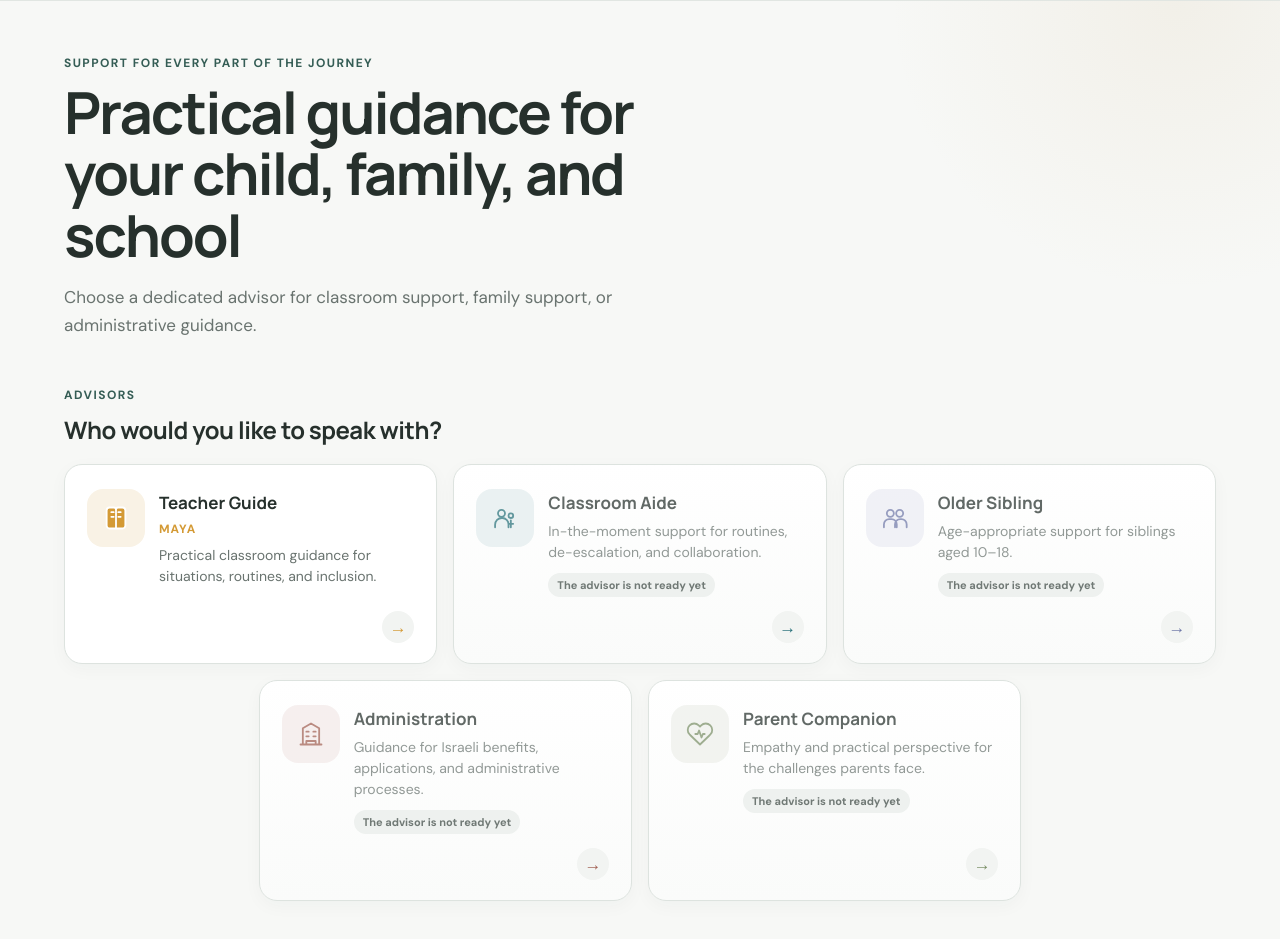
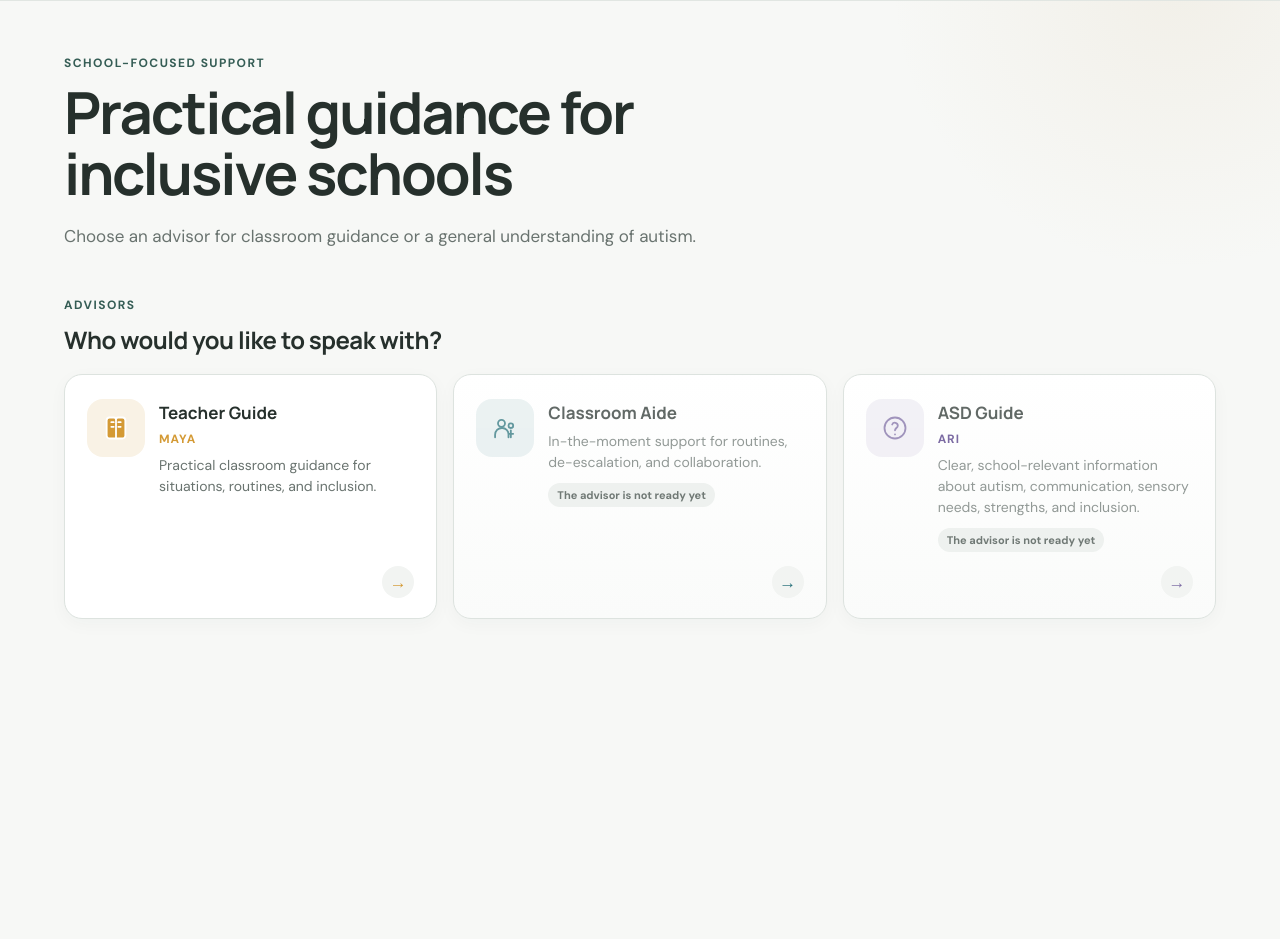
Before and after one commit to itaybraun/inclusion, a plain HTML site: page index.html in a window 1280 px wide. Shown: the part 81-1020 px from the top of the page. After the commit the page ends 800 px from the top, so only its background shows below. Drawn offline with Linux system fonts and the light colour scheme.

Commit message:
Focus product on school advisors
Co-authored-by: Copilot <223556219+Copilot@users.noreply.github.com>

```diff
--- a/index.html
+++ b/index.html
@@ -52,9 +52,9 @@
     <main>
       <section class="advisors-view view active" id="advisors-view">
         <div class="intro">
-          <p class="eyebrow" data-i18n="homeEyebrow">Support for every part of the journey</p>
-          <h1 data-i18n="homeTitle">Practical guidance for your child, family, and school</h1>
-          <p class="intro-copy" data-i18n="homeCopy">Choose a dedicated advisor for classroom support, family support, or administrative guidance.</p>
+          <p class="eyebrow" data-i18n="homeEyebrow">School-focused support</p>
+          <h1 data-i18n="homeTitle">Practical guidance for inclusive schools</h1>
+          <p class="intro-copy" data-i18n="homeCopy">Choose an advisor for classroom guidance or a general understanding of autism.</p>
         </div>
 
         <div class="section-heading">
@@ -64,7 +64,7 @@
           </div>
           <div class="active-advisor" aria-live="polite" hidden>
             <span class="active-dot"></span>
-            <span>Selected: <strong id="active-advisor-name"></strong></span>
+            <span><span data-i18n="selectedLabel">Selected:</span> <strong id="active-advisor-name"></strong></span>
           </div>
         </div>
 
@@ -95,40 +95,15 @@
             <span class="card-arrow" aria-hidden="true">→</span>
           </button>
 
-          <button class="advisor-card sibling not-ready" type="button" data-advisor="Older Sibling" data-friendly-name="Noa" data-status="not-ready" data-description="Age-appropriate support for siblings aged 10–18." aria-label="Older Sibling, not ready yet">
+          <button class="advisor-card general not-ready" type="button" data-advisor="ASD Guide" data-friendly-name="Ari" data-status="not-ready" data-description="Clear, school-relevant information about autism, communication, sensory needs, strengths, and inclusion." aria-label="ASD Guide, not ready yet">
             <span class="card-accent"></span>
             <span class="advisor-icon" aria-hidden="true">
-              <svg viewBox="0 0 24 24"><circle cx="8" cy="8" r="3"/><circle cx="16" cy="8" r="3"/><path d="M2.5 20v-2.5A4.5 4.5 0 0 1 7 13h2a4.5 4.5 0 0 1 4.5 4.5V20M12 20v-2.5A4.5 4.5 0 0 1 16.5 13h1A4.5 4.5 0 0 1 22 17.5V20"/></svg>
+              <svg viewBox="0 0 24 24"><circle cx="12" cy="12" r="9"/><path d="M9.6 9a2.5 2.5 0 0 1 4.8 1c0 1.8-2.4 2.2-2.4 4"/><path d="M12 17.5h.01"/></svg>
             </span>
             <span class="advisor-content">
-              <span class="advisor-name" data-i18n="olderSibling">Older Sibling</span>
-              <span class="advisor-description" data-i18n="siblingDescription">Age-appropriate support for siblings aged 10–18.</span>
-              <span class="advisor-status" data-i18n="notReady">The advisor is not ready yet</span>
-            </span>
-            <span class="card-arrow" aria-hidden="true">→</span>
-          </button>
-
-          <button class="advisor-card administration not-ready" type="button" data-advisor="Administration" data-friendly-name="Yael" data-status="not-ready" data-description="Help navigating Israeli benefits, applications, and administrative processes." aria-label="Administration, not ready yet">
-            <span class="card-accent"></span>
-            <span class="advisor-icon" aria-hidden="true">
-              <svg viewBox="0 0 24 24"><path d="M5 21V7l7-4 7 4v14M3 21h18M8 10h2m4 0h2m-8 4h2m4 0h2m-8 7v-3h8v3"/></svg>
-            </span>
-            <span class="advisor-content">
-              <span class="advisor-name" data-i18n="administration">Administration</span>
-              <span class="advisor-description" data-i18n="adminDescription">Guidance for Israeli benefits, applications, and administrative processes.</span>
-              <span class="advisor-status" data-i18n="notReady">The advisor is not ready yet</span>
-            </span>
-            <span class="card-arrow" aria-hidden="true">→</span>
-          </button>
-
-          <button class="advisor-card parent not-ready" type="button" data-advisor="Parent Companion" data-friendly-name="Lev" data-status="not-ready" data-description="Empathy and practical perspective for the challenges parents face." aria-label="Parent Companion, not ready yet">
-            <span class="card-accent"></span>
-            <span class="advisor-icon" aria-hidden="true">
-              <svg viewBox="0 0 24 24"><path d="M20.8 4.6a5.5 5.5 0 0 0-7.8 0L12 5.7l-1.1-1.1a5.5 5.5 0 0 0-7.8 7.8l1.1 1.1L12 21l7.8-7.5 1.1-1.1a5.5 5.5 0 0 0-.1-7.8Z"/><path d="M8 12h2l1.2-3 2.1 6 1.2-3H16"/></svg>
-            </span>
-            <span class="advisor-content">
-              <span class="advisor-name" data-i18n="parentCompanion">Parent Companion</span>
-              <span class="advisor-description" data-i18n="parentDescription">Empathy and practical perspective for the challenges parents face.</span>
+              <span class="advisor-name" data-i18n="asdGuide">ASD Guide</span>
+              <span class="advisor-friendly-name" data-i18n="ari">Ari</span>
+              <span class="advisor-description" data-i18n="asdDescription">Clear, school-relevant information about autism, communication, sensory needs, strengths, and inclusion.</span>
               <span class="advisor-status" data-i18n="notReady">The advisor is not ready yet</span>
             </span>
             <span class="card-arrow" aria-hidden="true">→</span>
--- a/script.js
+++ b/script.js
@@ -22,21 +22,18 @@ const uiText = {
     navAccessories: "Accessories",
     navBooks: "Books",
     navAbout: "About us",
-    homeEyebrow: "Support for every part of the journey",
-    homeTitle: "Practical guidance for your child, family, and school",
-    homeCopy: "Choose a dedicated advisor for classroom support, family support, or administrative guidance.",
+    homeEyebrow: "School-focused support",
+    homeTitle: "Practical guidance for inclusive schools",
+    homeCopy: "Choose an advisor for classroom guidance or a general understanding of autism.",
     advisors: "Advisors",
     chooseAdvisor: "Who would you like to speak with?",
     teacherGuide: "Teacher Guide",
     teacherDescription: "Practical classroom guidance for situations, routines, and inclusion.",
     classroomAide: "Classroom Aide",
     aideDescription: "In-the-moment support for routines, de-escalation, and collaboration.",
-    olderSibling: "Older Sibling",
-    siblingDescription: "Age-appropriate support for siblings aged 10–18.",
-    administration: "Administration",
-    adminDescription: "Guidance for Israeli benefits, applications, and administrative processes.",
-    parentCompanion: "Parent Companion",
-    parentDescription: "Empathy and practical perspective for the challenges parents face.",
+    asdGuide: "ASD Guide",
+    ari: "Ari",
+    asdDescription: "Clear, school-relevant information about autism, communication, sensory needs, strengths, and inclusion.",
     notReady: "The advisor is not ready yet",
     allAdvisors: "← All advisors",
     maya: "Maya",
@@ -48,6 +45,7 @@ const uiText = {
     loadingAnswer: "Loading answer…",
     unavailableAnswer: "This answer is not available yet.",
     chatNotReady: "Not ready yet",
+    selectedLabel: "Selected:",
     selectedAdvisor: "Selected advisor",
     startConversation: "Start conversation",
     close: "Close",
@@ -57,7 +55,7 @@ const uiText = {
     other: {
       accessories: ["Accessories", "Tools and supportive resources are being prepared."],
       books: ["Books", "Approved educational books and reading resources will appear here."],
-      about: ["About Inclusion", "Inclusion connects families and the people around autistic children with role-specific, practical guidance."]
+      about: ["About Inclusion", "Inclusion helps schools and families support autistic children with practical, role-specific guidance."]
     }
   },
   he: {
@@ -65,22 +63,19 @@ const uiText = {
     navAccessories: "עזרים",
     navBooks: "ספרים",
     navAbout: "עלינו",
-    homeEyebrow: "תמיכה לאורך הדרך",
-    homeTitle: "הכוונה מעשית לילד, למשפחה ולצוות החינוכי",
-    homeCopy: "בחרו יועץ ייעודי לקבלת תמיכה בכיתה, תמיכה למשפחה או הכוונה בנושאים מנהליים.",
+    homeEyebrow: "הכוונה לצוותי חינוך",
+    homeTitle: "הכוונה מעשית לצוותים חינוכיים",
+    homeCopy: "בחרו מדריך להכוונה בכיתה או להבנה כללית של אוטיזם.",
     advisors: "יועצים",
     chooseAdvisor: "עם מי תרצו לדבר?",
     teacherGuide: "מדריך למורה",
     teacherDescription: "הכוונה מעשית למורים במצבים יומיומיים בכיתה, בשגרה ובהכלה.",
     classroomAide: "מדריך לסייעת ולסייע",
     aideDescription: "תמיכה בזמן אמת בשגרה, בהרגעה ובשיתוף פעולה בכיתה.",
-    olderSibling: "מדריך לאחים ואחיות",
-    siblingDescription: "תמיכה מותאמת גיל לאחים ולאחיות בגיל 10–18.",
-    administration: "מידע מנהלי",
-    adminDescription: "הכוונה לגבי זכויות, בקשות ותהליכים מנהליים בישראל.",
-    parentCompanion: "מלווה להורים",
-    parentDescription: "הקשבה, עידוד ונקודת מבט מעשית לאתגרים שהורים מתמודדים איתם.",
-    notReady: "היועץ עדיין לא מוכן",
+    asdGuide: "מדריך לאוטיזם",
+    ari: "ארי",
+    asdDescription: "מידע ברור ורלוונטי לבית הספר על אוטיזם, תקשורת, צרכים חושיים, חוזקות והכלה.",
+    notReady: "התוכן עדיין לא מוכן",
     allAdvisors: "כל היועצים ←",
     maya: "מאיה",
     detailDescription: "הכוונה מעשית למורים התומכים בתלמידים אוטיסטים.",
@@ -91,7 +86,8 @@ const uiText = {
     loadingAnswer: "התשובה נטענת…",
     unavailableAnswer: "התשובה עדיין אינה זמינה.",
     chatNotReady: "עדיין לא מוכן",
-    selectedAdvisor: "היועצת שנבחרה",
+    selectedLabel: "נבחר:",
+    selectedAdvisor: "המדריך שנבחר",
     startConversation: "התחלת שיחה",
     close: "סגירה",
     backToAdvisors: "חזרה ליועצים",
@@ -100,7 +96,7 @@ const uiText = {
     other: {
       accessories: ["עזרים", "כלים ומשאבים תומכים נמצאים בהכנה."],
       books: ["ספרים", "כאן יופיעו ספרים וחומרי קריאה חינוכיים שאושרו."],
-      about: ["על Inclusion", "Inclusion מחברת משפחות ואנשים המלווים ילדים אוטיסטים להכוונה מעשית המותאמת לתפקידם."]
+      about: ["על Inclusion", "Inclusion מסייעת לצוותי חינוך ולמשפחות לתמוך בילדים אוטיסטים בעזרת הכוונה מעשית המותאמת לתפקיד."]
     }
   }
 };
@@ -119,20 +115,30 @@ function applyLanguage(language) {
     const role = text[{
       "Teacher Guide": "teacherGuide",
       "Classroom Aide": "classroomAide",
-      "Older Sibling": "olderSibling",
-      Administration: "administration",
-      "Parent Companion": "parentCompanion"
+      "ASD Guide": "asdGuide"
     }[card.dataset.advisor]];
     const friendlyName = language === "he"
-      ? { Maya: "מאיה", Daniel: "דניאל", Noa: "נועה", Yael: "יעל", Lev: "לב" }[card.dataset.friendlyName]
+      ? { Maya: "מאיה", Daniel: "דניאל", Ari: "ארי" }[card.dataset.friendlyName]
       : card.dataset.friendlyName;
     card.setAttribute(
       "aria-label",
       card.dataset.status === "ready"
         ? language === "he" ? `פתיחת ${friendlyName}, ${role}` : `Open ${friendlyName}, ${role}`
-        : language === "he" ? `${role}, ${text.notReady}` : `${role}, ${text.notReady}`
+        : language === "he" ? `${friendlyName}, ${role}, ${text.notReady}` : `${friendlyName}, ${role}, ${text.notReady}`
     );
   });
+  const selectedCard = document.querySelector(".advisor-card.selected");
+  if (selectedCard) {
+    const roleKey = {
+      "Teacher Guide": "teacherGuide",
+      "Classroom Aide": "classroomAide",
+      "ASD Guide": "asdGuide"
+    }[selectedCard.dataset.advisor];
+    const friendlyName = language === "he"
+      ? { Maya: "מאיה", Daniel: "דניאל", Ari: "ארי" }[selectedCard.dataset.friendlyName]
+      : selectedCard.dataset.friendlyName;
+    activeAdvisorName.textContent = `${friendlyName} / ${text[roleKey]}`;
+  }
   document.querySelector(".top-nav").setAttribute(
     "aria-label",
     language === "he" ? "ניווט ראשי" : "Main navigation"
@@ -235,24 +241,22 @@ function openDialog(card) {
 
   activeAdvisor.hidden = false;
   activeAdvisor.style.setProperty("--active-color", advisorColor);
-  activeAdvisorName.textContent = advisorName;
+  const roleKey = {
+    "Teacher Guide": "teacherGuide",
+    "Classroom Aide": "classroomAide",
+    "ASD Guide": "asdGuide"
+  }[advisorName];
+  const friendlyName = currentLanguage === "he"
+    ? { Maya: "מאיה", Daniel: "דניאל", Ari: "ארי" }[card.dataset.friendlyName]
+    : card.dataset.friendlyName;
+  activeAdvisorName.textContent = `${friendlyName} / ${uiText[currentLanguage][roleKey]}`;
 
   if (card.dataset.status === "ready") {
     showTeacherDetail();
     return;
   }
 
-  const heRoles = {
-    "Classroom Aide": "מדריך לסייעת ולסייע",
-    "Older Sibling": "מדריך לאחים ואחיות",
-    Administration: "מידע מנהלי",
-    "Parent Companion": "מלווה להורים"
-  };
-  const heNames = { Daniel: "דניאל", Noa: "נועה", Yael: "יעל", Lev: "לב" };
-  const role = currentLanguage === "he" ? heRoles[advisorName] : advisorName;
-  const friendlyName = currentLanguage === "he"
-    ? heNames[card.dataset.friendlyName]
-    : card.dataset.friendlyName;
+  const role = uiText[currentLanguage][roleKey];
   dialogTitle.textContent = `${friendlyName} / ${role}`;
   dialogDescription.textContent = uiText[currentLanguage].notReady;
   dialog.querySelector(".dialog-primary").textContent = uiText[currentLanguage].close;
--- a/styles.css
+++ b/styles.css
@@ -7,9 +7,7 @@
   --brand: #355d55;
   --teacher: #d49a35;
   --aide: #28717a;
-  --sibling: #6f78a8;
-  --administration: #a15f52;
-  --parent: #7a8f67;
+  --asd: #7c6ba3;
 }
 
 html[dir="rtl"] .top-nav { direction: rtl; }
@@ -269,9 +267,6 @@ main {
   transition: transform 180ms ease, box-shadow 180ms ease, border-color 180ms ease;
 }
 
-.advisor-card:nth-child(4) { grid-column: 2 / span 2; }
-.advisor-card:nth-child(5) { grid-column: 4 / span 2; }
-
 .advisor-card:hover,
 .advisor-card:focus-visible,
 .advisor-card.selected {
@@ -325,9 +320,7 @@ main {
 
 .advisor-card.teacher { --advisor-color: var(--teacher); }
 .advisor-card.aide { --advisor-color: var(--aide); }
-.advisor-card.sibling { --advisor-color: var(--sibling); }
-.advisor-card.administration { --advisor-color: var(--administration); }
-.advisor-card.parent { --advisor-color: var(--parent); }
+.advisor-card.general { --advisor-color: var(--asd); }
 
 .advisor-icon {
   width: 58px;
@@ -740,10 +733,10 @@ button:focus-visible, a:focus-visible {
 
   main { padding-top: 28px; }
   .advisor-grid { grid-template-columns: repeat(2, 1fr); }
-  .advisor-card, .advisor-card:nth-child(4), .advisor-card:nth-child(5) {
+  .advisor-card {
     grid-column: span 1;
   }
-  .advisor-card:last-child { grid-column: 1 / -1; max-width: calc(50% - 8px); }
+  .advisor-card:last-child { grid-column: 1 / -1; justify-self: center; max-width: calc(50% - 8px); }
   .detail-actions { right: 0; top: 0; }
   html[dir="rtl"] .detail-actions { right: auto; left: 0; }
 }
@@ -759,7 +752,7 @@ button:focus-visible, a:focus-visible {
   .section-heading { align-items: start; }
   .active-advisor { display: none !important; }
   .advisor-grid { grid-template-columns: 1fr; gap: 12px; }
-  .advisor-card, .advisor-card:nth-child(4), .advisor-card:nth-child(5), .advisor-card:last-child {
+  .advisor-card {
     grid-column: 1;
     max-width: none;
     min-height: 170px;
```
Also changed, not shown: content/advisors/asd-guide/advisor.json (added, +11 -0 lines), content/advisors/teacher-guide/questions.json (+3 -10 lines), 8 other files.
